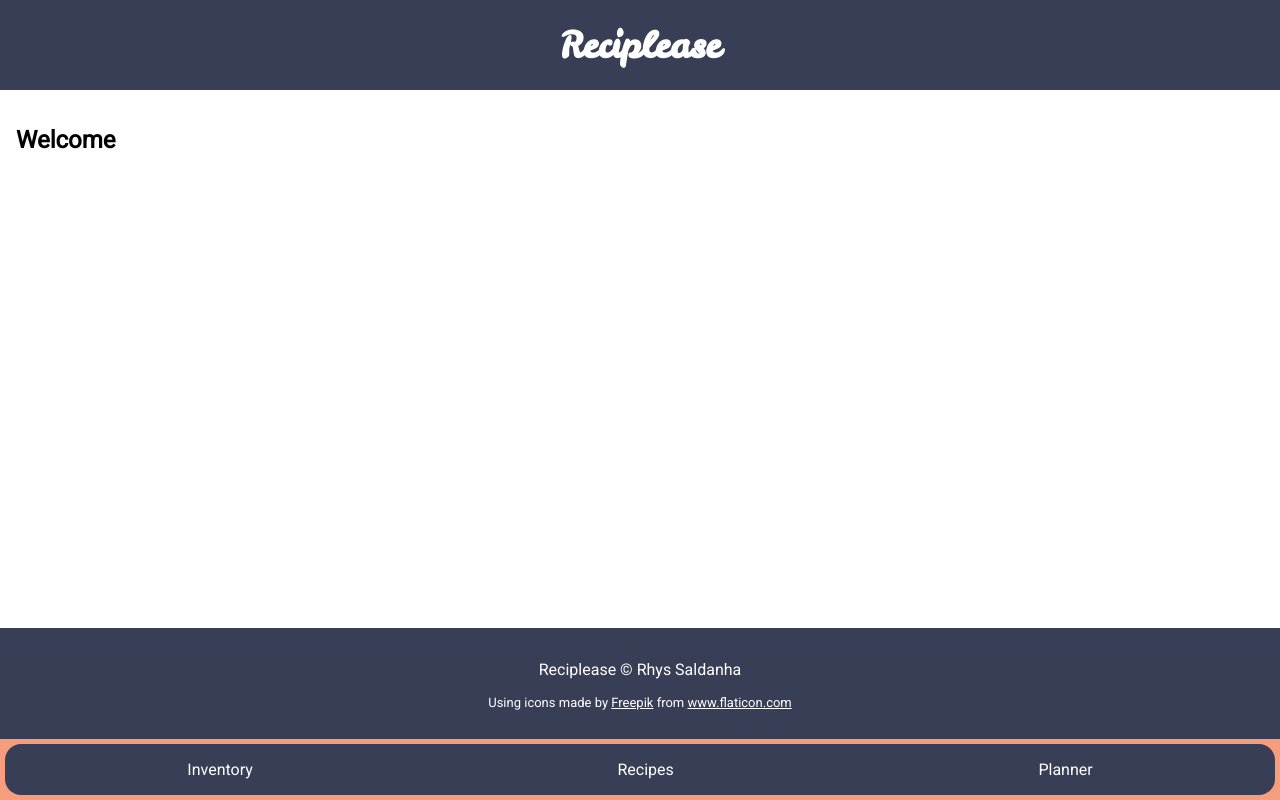
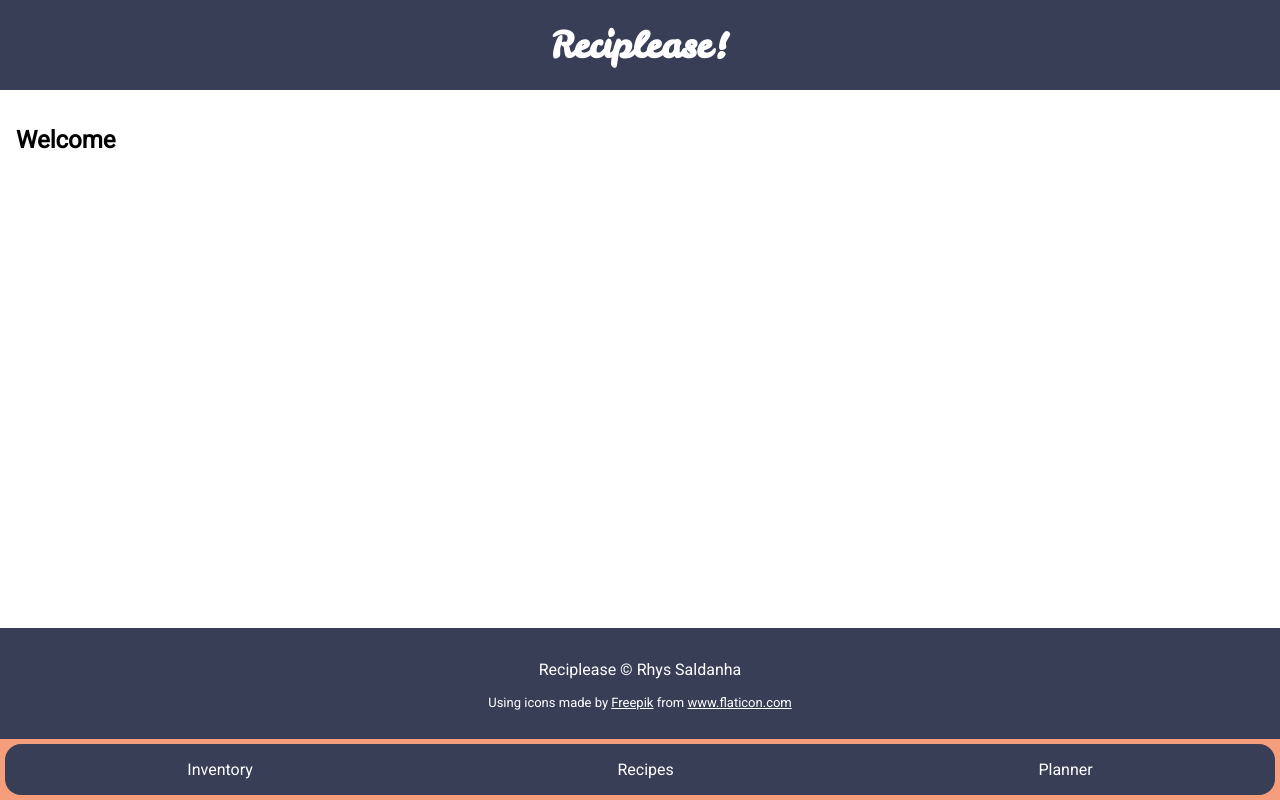
Before and after one commit to reciplease/reciplease-web, a React (Create React App) app: page / in a window 1280 px wide. Built offline with nearby package versions, Linux system fonts and the light colour scheme; no server answers.

Commit message:
Tidy header

```diff
--- a/src/components/header/Header.tsx
+++ b/src/components/header/Header.tsx
@@ -4,7 +4,9 @@ import {Link} from 'react-router-dom';
 
 const Header = () => (
     <header className={styles.header}>
-        <Link to='/' className={styles.link}><h2 className={styles.title}>Reciplease</h2></Link>
+        <Link to='/' className={styles.link}>
+            <h2 className={styles.title}>Reciplease!</h2>
+        </Link>
     </header>
 );
 
```
